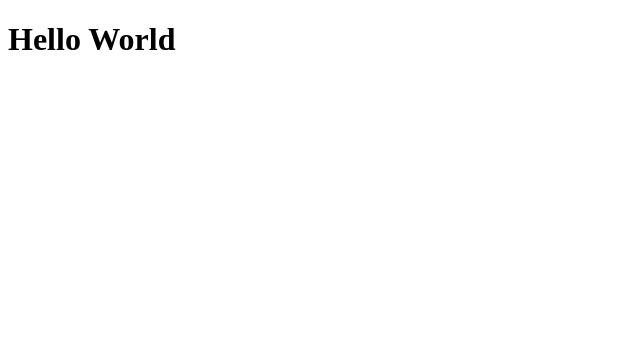
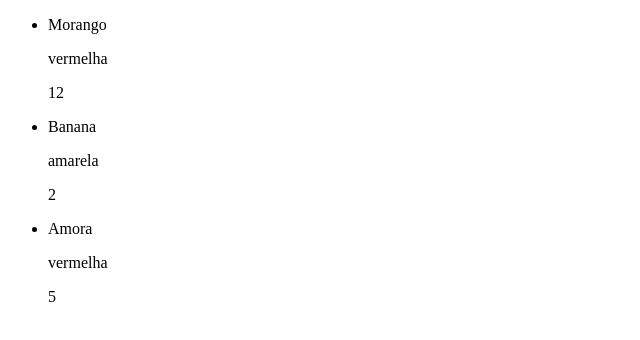
Before and after one commit to JhonyDomingos/exerciosREPO, a React (Vite) app: page / in a window 1280 px wide. Shown: the top 340 px of the page, without its empty margins (0-640 px from the left). Built offline with nearby package versions, Linux system fonts and the light colour scheme.

Commit message:
Entrega Renderizando dinamicamente

```diff
--- a/src/App.jsx
+++ b/src/App.jsx
@@ -1,12 +1,12 @@
+import { CardList } from "./components/CardList"
+import { fruits } from "./darta/data"
 function App() {
 
 
 //Aqui posso fazer o javaScript
   return (
-    //Aqui é somente o JSX
-    <>
-      <h1>Hello World</h1>
-    </>
+    fruits.map(fruit => (<CardList key={fruit.id} name={fruit.name} category={fruit.category} price={fruit.price}/>))
+
   )
 }
 
--- /dev/null
+++ b/src/components/CardList/index.jsx
@@ -0,0 +1,13 @@
+
+
+export const CardList = ({name,category,price}) => {
+    return (
+        <ul>
+            <li>
+                <p>{name}</p>
+                <p>{category}</p>
+                <p>{price}</p>
+            </li>
+        </ul>
+    )
+}
--- /dev/null
+++ b/src/darta/data.js
@@ -0,0 +1,20 @@
+export const fruits = [
+  {
+    id: 1,
+    name: "Morango",
+    category: "vermelha",
+    price: 12,
+  },
+  {
+    id: 2,
+    name: "Banana",
+    category: "amarela",
+    price: 2,
+  },
+  {
+    id: 3,
+    name: "Amora",
+    category: "vermelha",
+    price: 5,
+  },
+];
```
Also changed, not shown: 1 other file (tests, documents, lock files or other folders).
